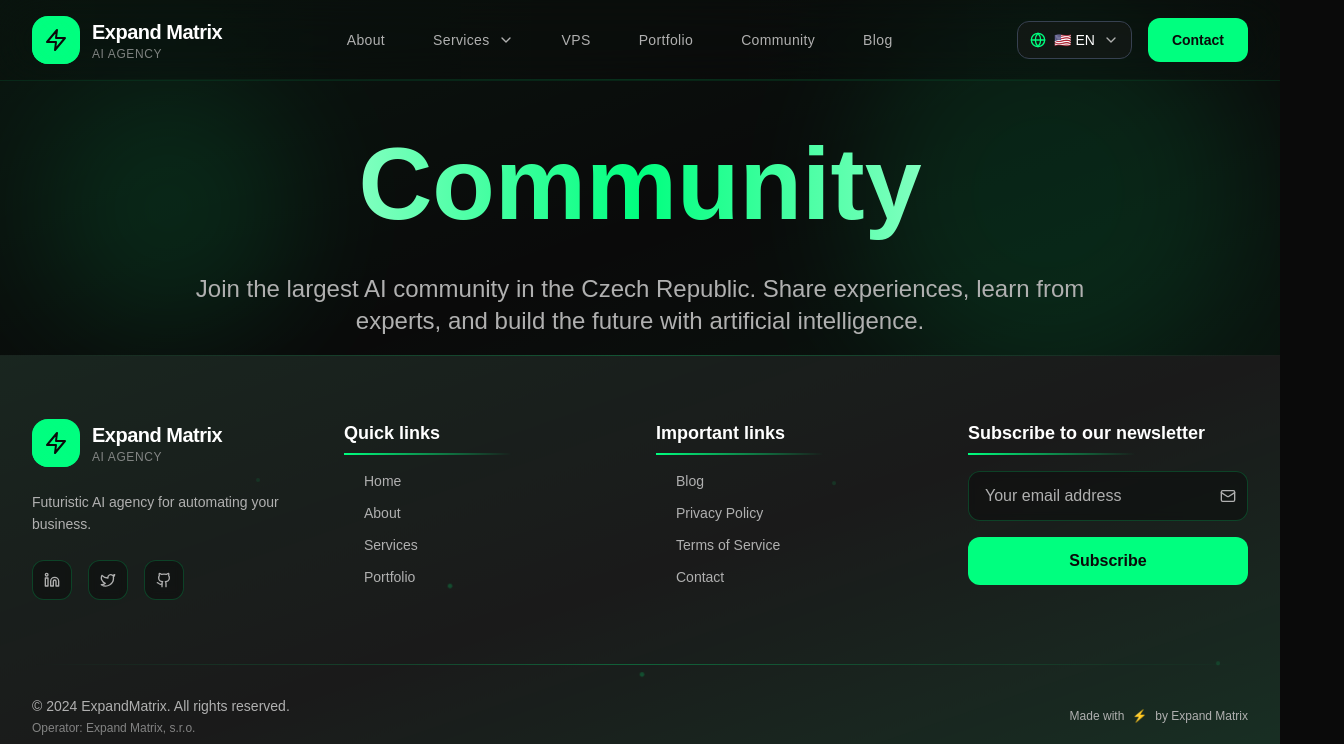
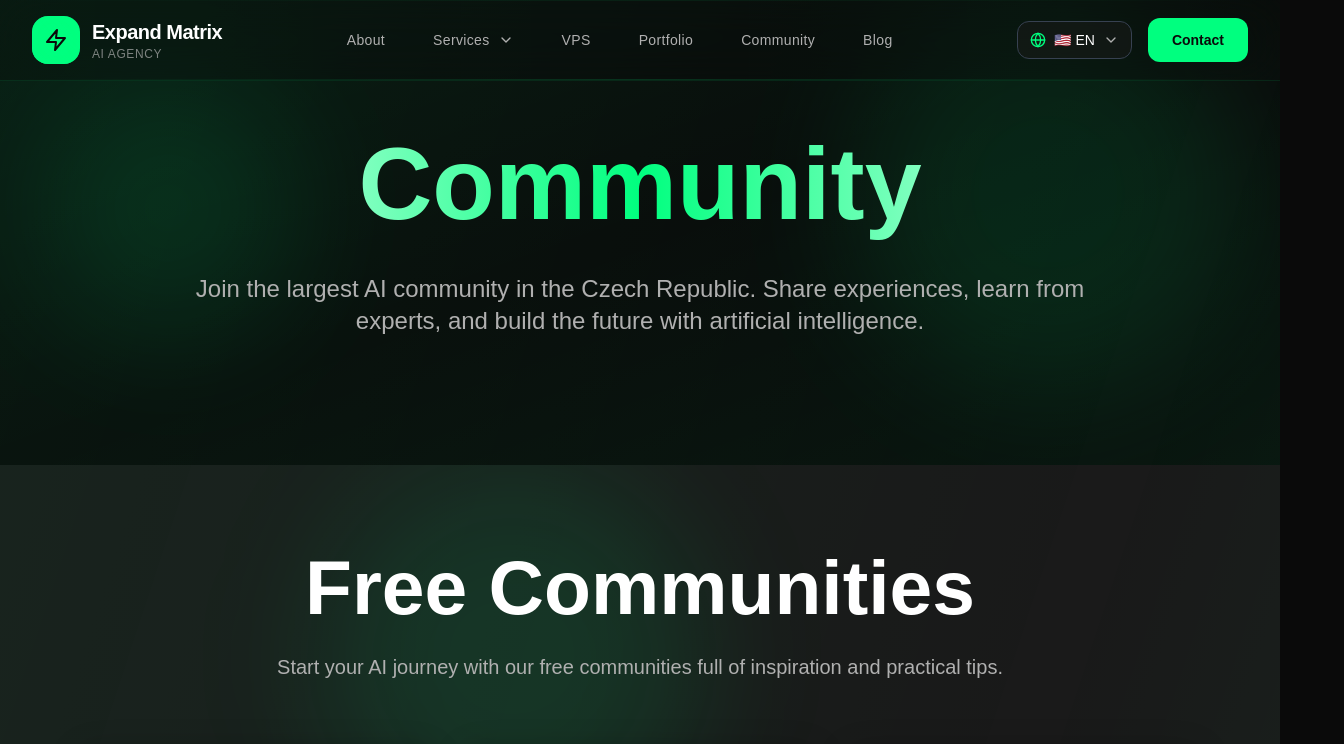
Before and after one commit to expandmatrix/expandmatrix_wep, a Next.js app: page /en/community in a window 1280 px wide. Shown: the top 744 px of the page, 1344 px wide, since content can reach past the window. Built offline with nearby package versions, Linux system fonts and the light colour scheme; a web font is replaced by a local one.

Commit message:
Remove sticky footer

```diff
--- a/app/[lang]/layout.tsx
+++ b/app/[lang]/layout.tsx
@@ -138,7 +138,7 @@ export default async function RootLayout({
       </head>
       <body className={`${inter.className} antialiased bg-bg-primary text-text-primary relative`}>
         <Header dict={dict} lang={locale} />
-        <main className="min-h-screen" style={{ paddingBottom: 'var(--footer-height)' }}>
+        <main className="min-h-screen">
           {children}
         </main>
         <Footer dict={dict} lang={locale} />
--- a/app/globals.css
+++ b/app/globals.css
@@ -1,10 +1,6 @@
 @tailwind base;
 @tailwind components;
 @tailwind utilities;
-
-:root {
-  --footer-height: 0px;
-}
 
 /* Custom animations */
 @keyframes pulse-glow {
--- a/components/Footer.tsx
+++ b/components/Footer.tsx
@@ -16,21 +16,6 @@ export default function Footer({ dict, lang }: FooterProps) {
   const [subscribed, setSubscribed] = useState(false);
   const [isSubmitting, setIsSubmitting] = useState(false);
   const footerRef = useRef<HTMLElement>(null);
-
-  useEffect(() => {
-    const updateHeight = () => {
-      if (footerRef.current) {
-        document.documentElement.style.setProperty(
-          '--footer-height',
-          `${footerRef.current.offsetHeight}px`
-        );
-      }
-    };
-
-    updateHeight();
-    window.addEventListener('resize', updateHeight);
-    return () => window.removeEventListener('resize', updateHeight);
-  }, []);
 
   async function handleSubmit(e: React.FormEvent<HTMLFormElement>) {
     e.preventDefault();
@@ -75,7 +60,7 @@ export default function Footer({ dict, lang }: FooterProps) {
     <footer
 
       ref={footerRef}
-      className="fixed bottom-0 left-0 right-0 z-40 bg-bg-secondary text-text-primary overflow-hidden"
+      className="bg-bg-secondary text-text-primary overflow-hidden"
 
     >
       {/* Animated Background */}
```
